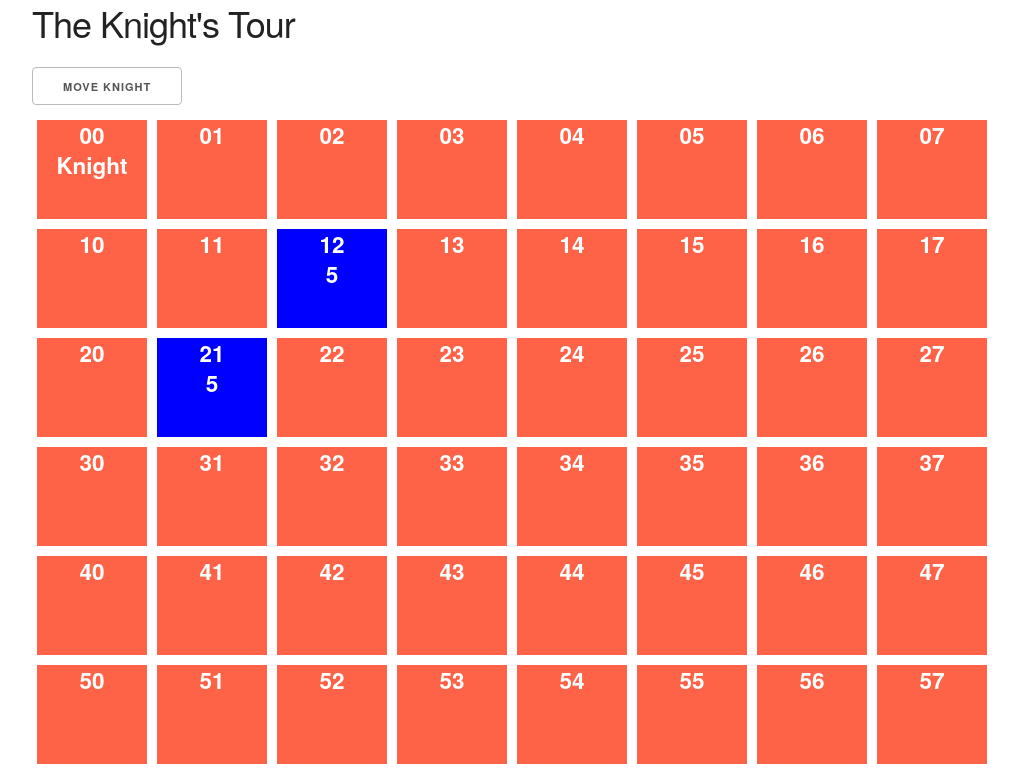
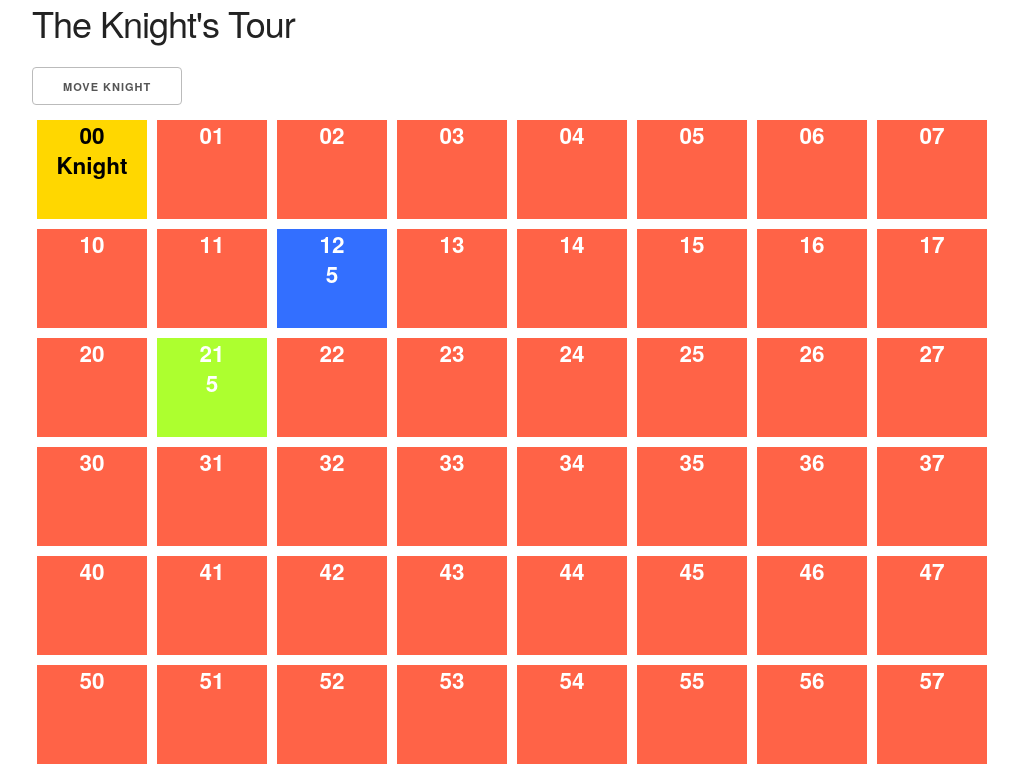
Before and after one commit to cozyazure/knightstour, an Angular app: page / in a window 1280 px wide. Shown: the top 772 px of the page, without its empty margins (128-1146 px from the left). Built offline with nearby package versions, Linux system fonts and the light colour scheme.

Commit message:
done with the colors

```diff
--- a/src/app/app.component.css
+++ b/src/app/app.component.css
@@ -31,9 +31,18 @@
 }
 
 .next-possible {
-  background: blue;
+  background: #336fff;
+}
+
+.is-next{
+  background: greenyellow;
 }
 
 .visited {
   background: gray;
 }
+
+.knight-present {
+  background: gold;
+  color: black;
+}
--- a/src/app/app.component.html
+++ b/src/app/app.component.html
@@ -5,7 +5,7 @@
       <button (click)="moveKnight()">Move Knight</button>
       <div class="flex-container" *ngFor="let row of tiles">
         <div class="flex-item" *ngFor="let tile of row"
-             [ngClass]="{'next-possible': tile.isNextPossible ,'visited': tile.isVisited && !knightIsHere(tile)}">
+               [ngClass]="{'next-possible': tile.isNextPossible ,'visited': tile.isVisited && !knightIsHere(tile), 'knight-present':knightIsHere(tile), 'is-next':tile.isNext}">
           {{tile.x}}{{tile.y}}
           <div *ngIf="knightIsHere(tile)">
             Knight
--- a/src/app/app.component.ts
+++ b/src/app/app.component.ts
@@ -30,8 +30,10 @@ export class AppComponent {
     };
 
     this.tiles[this.knightCurrentPos.x][this.knightCurrentPos.y].isVisited = true;
-    this.getPossibleMovesOfKnight();
-    // this.moveKnight();
+    const firstPossible = this.getPossibleMovesOfKnight().reduce((prev, curr) => {
+      return prev.nextPossibleMoves < curr.nextPossibleMoves ? prev : curr;
+    });
+    firstPossible.isNext = true;
   }
 
   knightIsHere(tile: Tile) {
@@ -63,10 +65,7 @@ export class AppComponent {
 
 
   getPossibleMovesOfKnight() {
-    this.tiles.forEach(x => x.forEach(y => {
-      y.isNextPossible = false;
-      y.nextPossibleMoves = 0;
-    }))
+    this.resetTiles();
     const possibleTileList = [];
     for (let x = -2; x < 3; x++) {
       for (let y = -2; y < 3; y++) {
@@ -87,11 +86,22 @@ export class AppComponent {
   }
 
   moveKnight() {
+
     const possibleMoves = this.getPossibleMovesOfKnight().reduce((prev, curr) => {
       return prev.nextPossibleMoves < curr.nextPossibleMoves ? prev : curr;
     });
     this.setKnightPosition(possibleMoves.x, possibleMoves.y);
+    const nextMove = this.getPossibleMovesOfKnight().reduce((prev, curr) => {
+      return prev.nextPossibleMoves < curr.nextPossibleMoves ? prev : curr;
+    });
+    nextMove.isNext = true;
+  }
 
+  resetTiles() {
+    this.tiles.forEach(x => x.forEach(y => {
+      y.isNextPossible = false;
+      y.nextPossibleMoves = 0;
+    }));
   }
 
   setKnightPosition(x, y) {
@@ -113,6 +123,7 @@ export class Tile {
   public isVisited: boolean;
   public isNextPossible: boolean;
   public nextPossibleMoves: number;
+  public isNext: boolean;
 
   constructor(x, y) {
     this.x = x;
```
